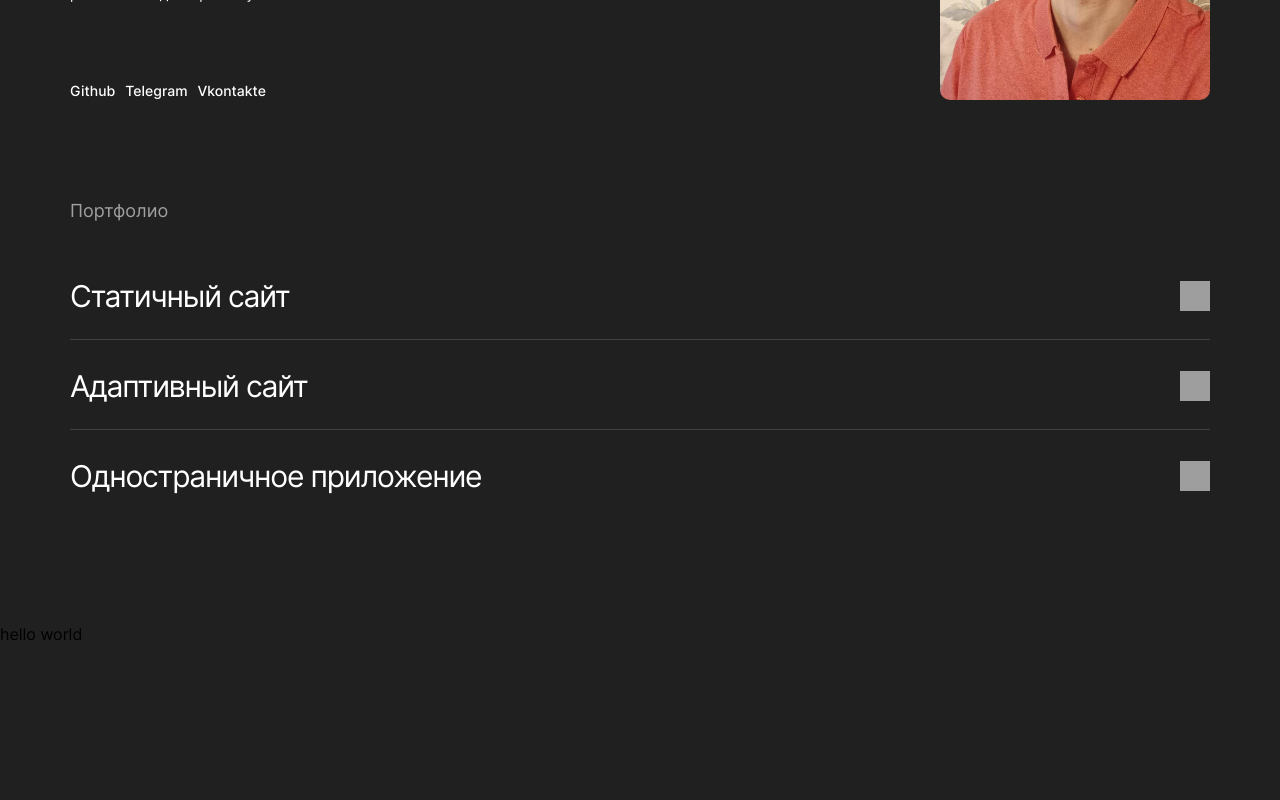
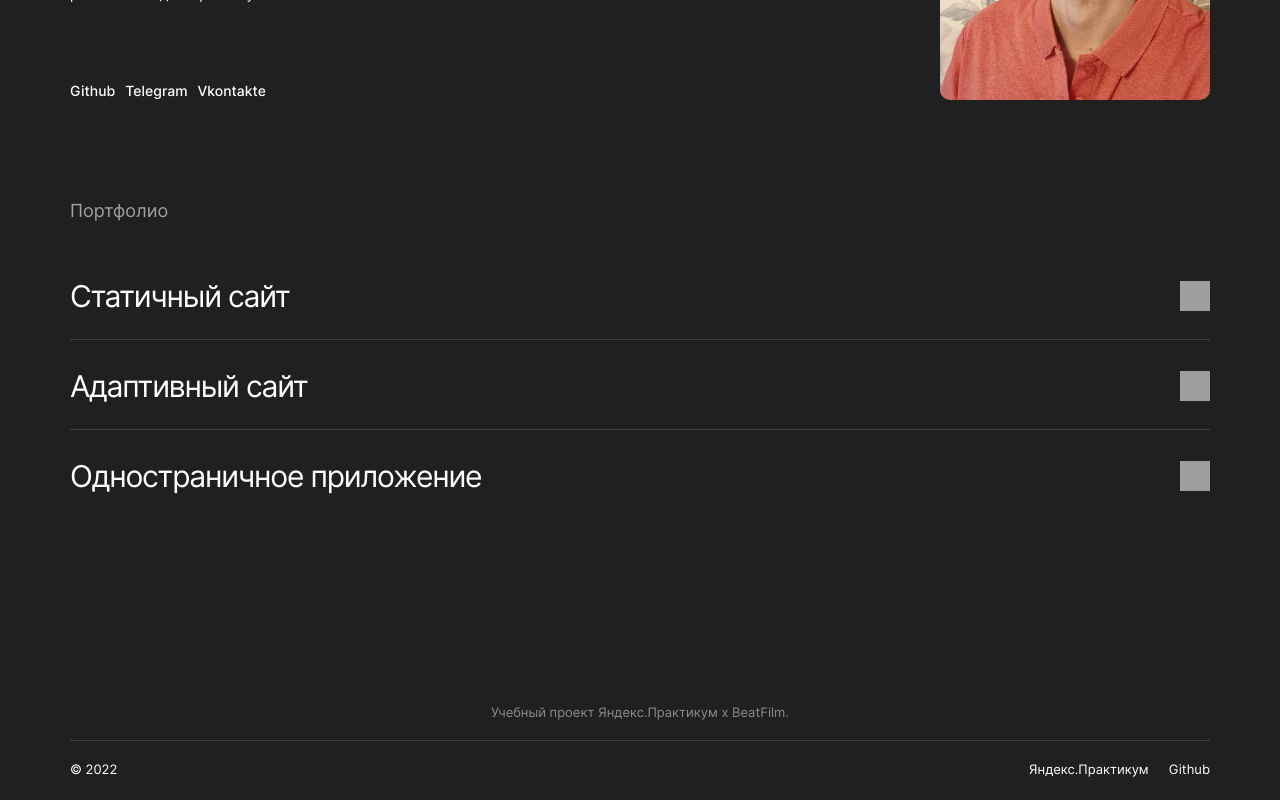
Before and after one commit to Tptechnician/movies-explorer-frontend, a React (Create React App) app: page / in a window 1280 px wide. Shown: the part 2335-3135 px from the top of the page. Built offline with nearby package versions, Linux system fonts and the light colour scheme; grey boxes are pictures that could not be loaded.

Commit message:
HTML-markup: Component/Footer

```diff
--- a/src/components/Footer/Footer.css
+++ b/src/components/Footer/Footer.css
@@ -1,3 +1,56 @@
 .footer {
-  min-height: 175px;
+  margin: 0;
+  padding: 79px 70px 20px;
 }
+
+.footer__text {
+  margin: 0;
+  padding: 0;
+  font-style: normal;
+  font-weight: 400;
+  font-size: 13px;
+  line-height: 16px;
+  text-align: center;
+  color: #8b8b8b;
+}
+
+.footer__conteiner {
+  margin: 20px 0 0 0;
+  padding: 18px 0 0 0;
+  display: flex;
+  flex-direction: row;
+  justify-content: space-between;
+  border-top: 1px solid #424242;
+}
+
+.footer__copyright {
+  margin: 0;
+  padding: 2px 0 0 0;
+  font-style: normal;
+  font-weight: 400;
+  font-size: 13px;
+  line-height: 16px;
+  color: #ffffff;
+}
+
+.footer__links {
+  margin: 0;
+  padding: 0;
+  list-style: none;
+  display: flex;
+  flex-direction: row;
+  gap: 20px;
+}
+
+.footer__link {
+  text-decoration: none;
+  font-style: normal;
+  font-weight: 400;
+  font-size: 13px;
+  line-height: 16px;
+  color: #ffffff;
+}
+
+.footer__link:hover {
+  opacity: 0.7;
+}
--- a/src/components/Footer/Footer.js
+++ b/src/components/Footer/Footer.js
@@ -2,7 +2,36 @@ import React from 'react';
 import './Footer.css';
 
 function Footer() {
-  return <div className='footer'>hello world</div>;
+  return (
+    <footer className='footer'>
+      <p className='footer__text'>Учебный проект Яндекс.Практикум х BeatFilm.</p>
+      <div className='footer__conteiner'>
+        <p className='footer__copyright'>&copy; 2022</p>
+        <ul className='footer__links'>
+          <li className='footer__link-item'>
+            <a
+              className='footer__link'
+              href='https://praktikum.yandex.ru/'
+              target={'_blank'}
+              rel={'noreferrer'}
+            >
+              Яндекс.Практикум
+            </a>
+          </li>
+          <li className='footer__link-item'>
+            <a
+              className='footer__link'
+              href='https://github.com/Tptechnician'
+              target={'_blank'}
+              rel={'noreferrer'}
+            >
+              Github
+            </a>
+          </li>
+        </ul>
+      </div>
+    </footer>
+  );
 }
 
 export default Footer;
```
